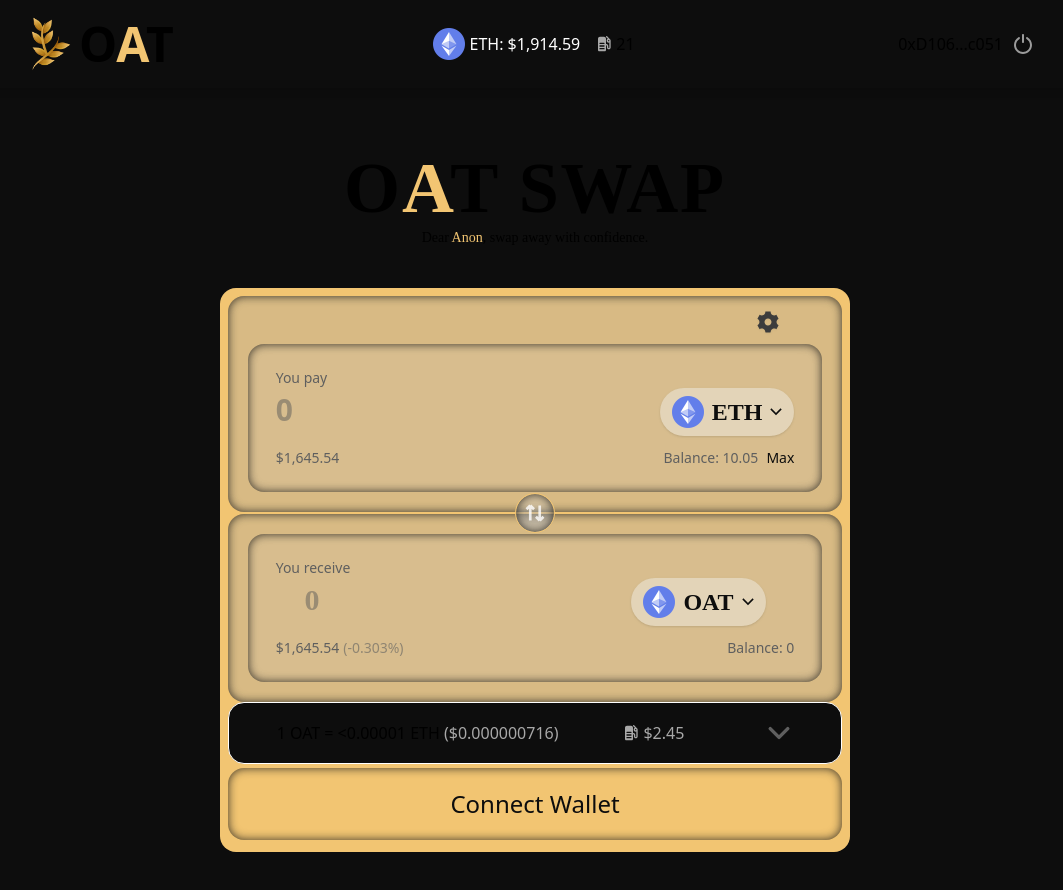
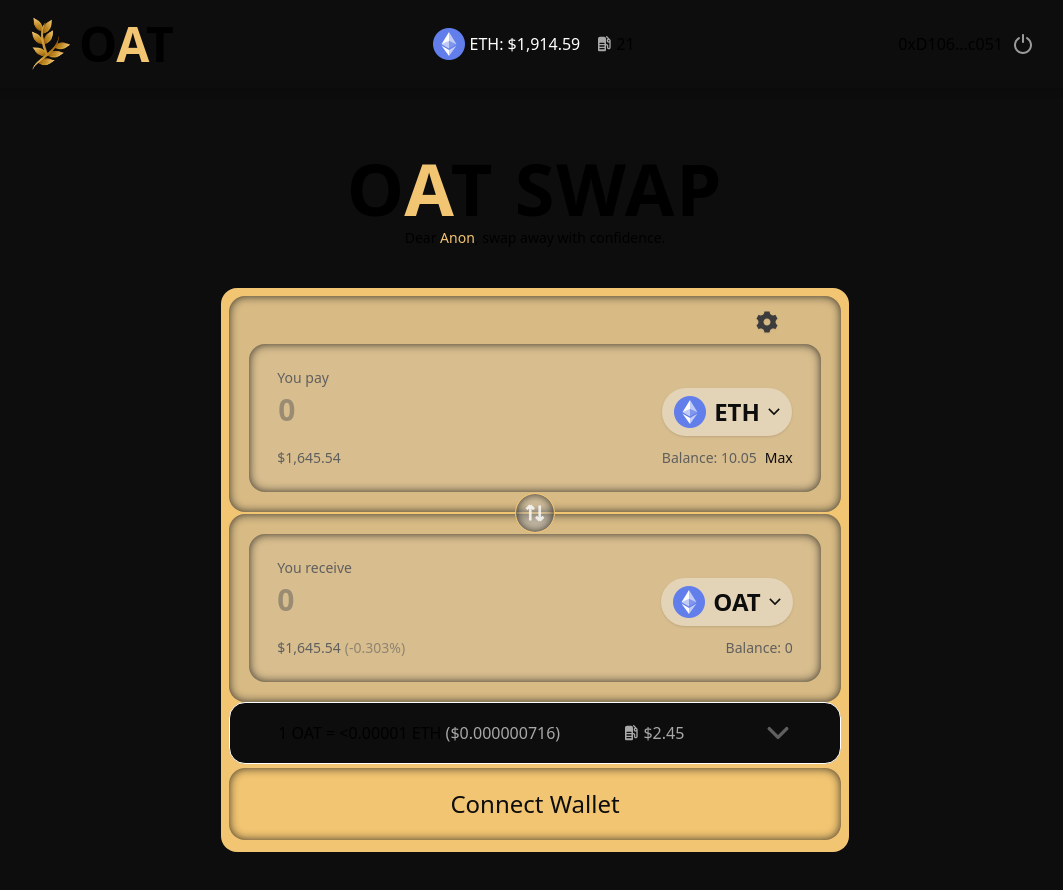
Before and after one commit to TechbroSam/oat-app, a Next.js app: page /swap in a window 1280 px wide. Shown: the top 890 px of the page, without its empty margins (105-1168 px from the left). Built offline with nearby package versions, Linux system fonts and the light colour scheme.

Commit message:
latest swap commit

```diff
--- a/components/Navbar.tsx
+++ b/components/Navbar.tsx
@@ -100,7 +100,7 @@ export default function Navbar() {
 
   return (
     <nav
-      className="z-10 flex drop-shadow-md h-20 items-center bg-[#0D0D0D] py-1
+      className="z-10 flex drop-shadow-lg h-20 items-center bg-[#0D0D0D] py-1
     px-5 md:py-11 md:px-[10%] sticky top-0 cursor-pointer"
     >
       <MobileNav open={open} setOpen={setOpen} />
--- a/pages/swap.tsx
+++ b/pages/swap.tsx
@@ -57,10 +57,10 @@ function swap() {
       <main className="min-w-full min-h-full top-0 left-0">
         <div className="flex flex-col items-center justify-center mt-16 md:mt-16">
           <div className="flex flex-col items-center">
-            <h1 className="antialiased text-4xl md:text-7xl font-[poppins] font-bold tracking-wide">
+            <h1 className="antialiased text-4xl md:text-7xl font-bold tracking-wide">
               O<span className="text-[#F2C572]">A</span>T SWAP
             </h1>
-            <h3 className="font-[poppins] mt-1 text-xs md:text-sm">
+            <h3 className="mt-1 text-xs md:text-sm">
               Dear <span className="text-[#F2C572]">Anon</span>, swap away with
               confidence.
             </h3>
@@ -75,7 +75,7 @@ function swap() {
          backdrop-blur-sm bg-opacity-30 pt-3 pb-5 pr-5 pl-5 inshadow2
          flex flex-col justify-center"
             >
-              <div className="flex justify-end pb-2 px-10">
+              <div className="flex justify-end pb-2 px-10 cursor-pointer">
                 <img
                   src="/img/settings.svg"
                   alt=""
@@ -96,7 +96,7 @@ function swap() {
                   />
                   <div className="shadow rounded-3xl bg-opacity-40 p-2 bg-gray-100 flex flex-row items-center justify-between space-x-2 px-3">
                     <img src="/img/eth.png" alt="" className="w-8 h-8" />
-                    <h2 className="font-[poppins] uppercase text-[#0d0d0d] text-2xl font-bold">
+                    <h2 className="uppercase text-[#0d0d0d] text-2xl font-bold">
                       eth
                     </h2>
                     <img src="/img/down1.svg" alt="" className="w-1 md:w-3" />
@@ -141,13 +141,13 @@ function swap() {
                 <div className="space-x-4 flex flex-row items-center justify-center">
                   <input
                     type="number"
-                    className="placeholder-[#5757577b] placeholder:text-3xl md:text-2xl font-bold text-[#0d0d0d] font-[poppins] !outline-none bg-transparent [appearance:textfield] [&::-webkit-outer-spin-button]:appearance-none [&::-webkit-inner-spin-button]:appearance-none"
+                    className="placeholder-[#5757577b] placeholder:text-3xl md:text-2xl font-bold text-[#0d0d0d] !outline-none bg-transparent [appearance:textfield] [&::-webkit-outer-spin-button]:appearance-none [&::-webkit-inner-spin-button]:appearance-none"
                     placeholder="0"
                     required
                   />
                   <div className="shadow rounded-3xl bg-opacity-40 p-2 bg-gray-100 flex flex-row items-center justify-between space-x-2 px-3">
                     <img src="/img/eth.png" alt="" className="w-8 h-8" />
-                    <h2 className="font-[poppins] uppercase text-[#0d0d0d] text-2xl font-bold">
+                    <h2 className=" uppercase text-[#0d0d0d] text-2xl font-bold">
                       oat
                     </h2>
                     <img src="/img/down1.svg" alt="" className="w-1 md:w-3" />
@@ -221,7 +221,7 @@ function swap() {
               </AccordionBody>
             </Accordion>
             <button
-              className="flex justify-center bg-transparent w-full rounded-2xl text-[#0d0d0d]
+              className="flex justify-center bg-transparent w-full rounded-2xl text-[#0d0d0d] font-medium
           relative p-5 my-1 md:text-2xl hover:bg-[#0d0d0d] inshadow2 hover:text-white ease-in-out"
             >
               Connect Wallet
```
Also changed, not shown: 1 other file (tests, documents, lock files or other folders).
